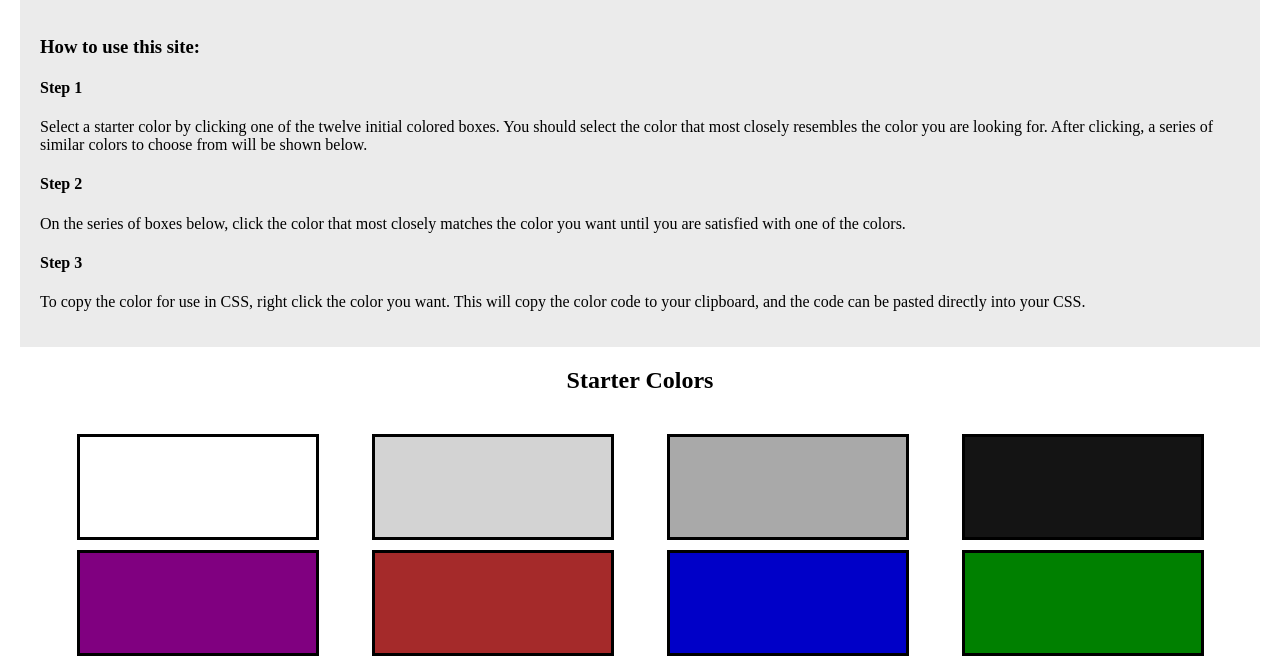
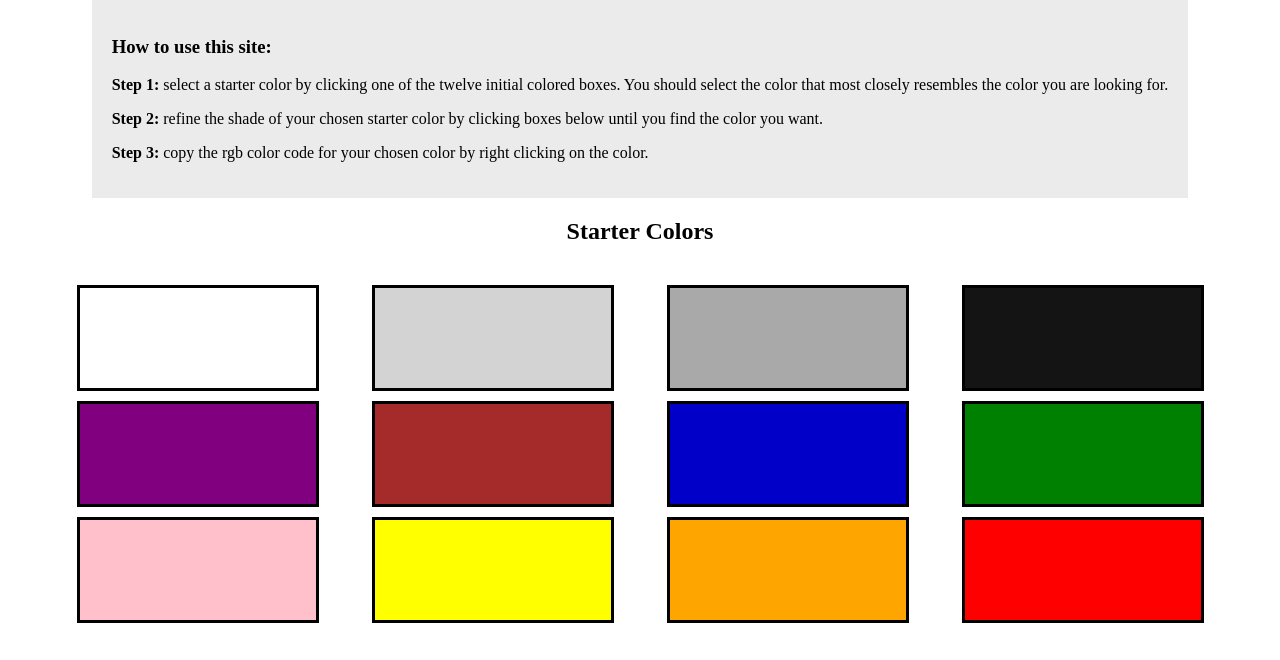
Before and after one commit to jch1013/RGB-Colorpicker, a plain HTML site: page index.html in a window 1280 px wide. Shown: the part 91-751 px from the top of the page. Drawn offline with Linux system fonts and the light colour scheme.

Commit message:
Updated instructions

```diff
--- a/index.html
+++ b/index.html
@@ -16,18 +16,13 @@
     </div>
     <div class="instructions">
         <h3>How to use this site:</h3>
-        <h4>Step 1</h4>
-        <p>Select a starter color by clicking one of the twelve initial colored boxes.
-            You should select the color that most closely resembles the color you are looking for. After clicking,
-            a series of similar colors to choose from will be shown below.
+        <p><strong>Step 1: </strong>select a starter color by clicking one of the twelve initial colored boxes.
+            You should select the color that most closely resembles the color you are looking for.
         </p>
-        <h4>Step 2</h4>
-        <p>On the series of boxes below, click the color that most closely matches the color you want until
-            you are satisfied with one of the colors.
+        <p><strong>Step 2: </strong>refine the shade of your chosen starter color by clicking boxes below until
+            you find the color you want.
         </p>
-        <h4>Step 3</h4>
-        <p>To copy the color for use in CSS, right click the color you want. This will copy the color code to
-            your clipboard, and the code can be pasted directly into your CSS.
+        <p><strong>Step 3: </strong>copy the rgb color code for your chosen color by right clicking on the color.
         </p>
     </div>
     <h2>Starter Colors</h2>
```
